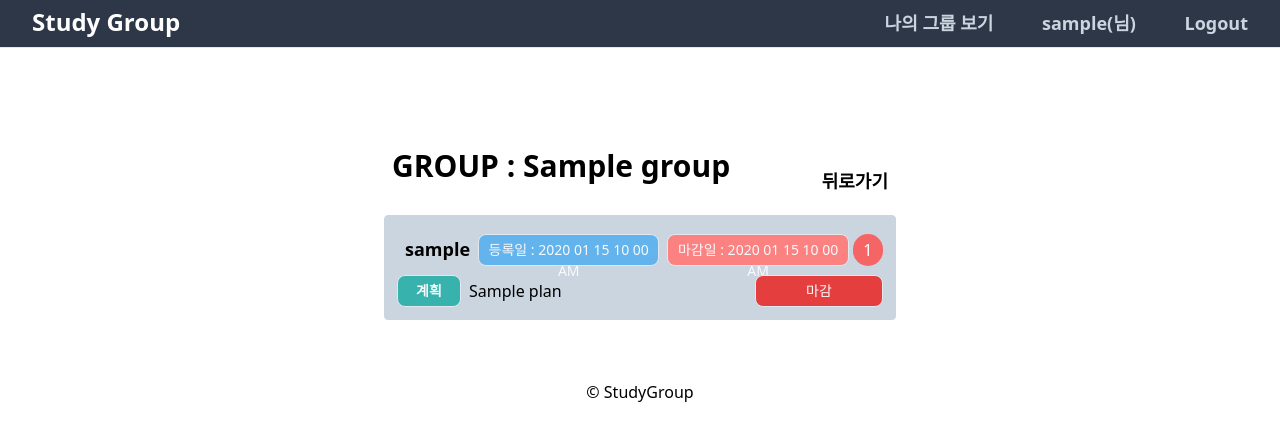
After one commit to shoon2430/studygroup, a Django app: page /plans/?group=1 in a window 1280 px wide. The commit adds this page. Shown: the top 441 px of the page. Run offline with Django 3.2, Linux system fonts and the light colour scheme; a user stored in the database is signed in; tables that the repository leaves empty hold one stand-in row (values such as "Sample post").

Commit message:
add my plan list and feedback list and detail

```diff
--- a/config/urls.py
+++ b/config/urls.py
@@ -21,6 +21,7 @@ from django.conf.urls.static import static
 urlpatterns = [
     path("admin/", admin.site.urls),
     path("", include("core.urls", namespace="core")),
+    path("plans/", include("plans.urls", namespace="plans")),
     path("groups/", include("groups.urls", namespace="groups")),
     path("user/", include("users.urls", namespace="users")),
 ]
--- a/groups/models.py
+++ b/groups/models.py
@@ -77,6 +77,7 @@ class Group(core_model.TimeStampModel):
     def get_all_feedback_count(self):
 
         plans = self.plans.filter(user=self.leader)
+        print(plans)
         feedback_count = 0
         for plan in plans:
             feedback_count += plan.get_feedbacks()
--- a/groups/urls.py
+++ b/groups/urls.py
@@ -4,7 +4,7 @@ from plans import views as plan_views
 
 app_name = "groups"
 
-urlpatterns = [
+urlpatterns_Group = [
     path("create/", group_views.createGroup.as_view(), name="create-group"),
     path("mygroups/", group_views.MyGroupList.as_view(), name="my-groups"),
     path("manages/", group_views.ManageGroupList.as_view(), name="manages"),
@@ -12,6 +12,9 @@ urlpatterns = [
     path("<int:pk>/delete/", group_views.deleteGroup, name="delete-group"),
     path("<int:pk>/update/", group_views.updateGroup.as_view(), name="update-group"),
     path("<int:pk>/join/", group_views.join_or_exit_Group, name="join-group"),
+]
+
+urlpatterns_Plan = [
     path(
         "<int:group_pk>/plan/<int:plan_pk>/",
         plan_views.PlanDetail.as_view(),
@@ -49,3 +52,5 @@ urlpatterns = [
         name="plan-feedback",
     ),
 ]
+
+urlpatterns = urlpatterns_Group + urlpatterns_Plan
--- a/plans/models.py
+++ b/plans/models.py
@@ -13,6 +13,12 @@ class Feedback(core_model.TimeStampModel):
     rating = models.IntegerField(
         default=1, validators=[MinValueValidator(1), MaxValueValidator(5)]
     )
+
+    def star_count(self):
+        return range(0, self.rating)
+
+    def none_star_count(self):
+        return range(0, 5 - self.rating)
 
 
 class PlanFile(core_model.TimeStampModel):
--- a/plans/urls.py
+++ b/plans/urls.py
@@ -1,6 +1,14 @@
 from django.urls import path
-from . import views
+from . import views as plan_views
 
 app_name = "plans"
 
-urlpatterns = []
+urlpatterns = [
+    path("", plan_views.PlanList.as_view(), name="plan-list"),
+    path("feedbacks/", plan_views.FeedbackList.as_view(), name="feedback-list"),
+    path(
+        "feedbacks/<int:pk>",
+        plan_views.FeedbackDetail.as_view(),
+        name="feedback-detail",
+    ),
+]
--- a/plans/views.py
+++ b/plans/views.py
@@ -7,6 +7,7 @@ from django.views.decorators.csrf import csrf_exempt
 from django.shortcuts import render, reverse, redirect, get_object_or_404
 from django.urls import reverse_lazy
 from django.views.generic import (
+    ListView,
     DetailView,
     FormView,
     CreateView,
@@ -15,7 +16,7 @@ from django.views.generic import (
 )
 from django.contrib.auth.mixins import LoginRequiredMixin
 from django.contrib.auth.decorators import login_required
-
+from django.contrib import messages
 
 from .forms import (
     createPlanForm,
@@ -169,5 +170,50 @@ class createFeedback(LoginRequiredMixin, FormView):
         )
 
 
-class FeedbackDetail(LoginRequiredMixin, DeleteView):
+class PlanList(LoginRequiredMixin, ListView):
+    model = plan_models.Plan
+    context_object_name = "plans"
+    paginate_by = "10"
+    paginate_orphans = "5"
+    ordering = ["-created"]
+    template_name = "plans/plan_list.html"
+
+    def get_queryset(self):
+        queryset = super(PlanList, self).get_queryset()
+        group_pk = self.request.GET.get("group")
+        group = group_models.Group.objects.get(pk=group_pk)
+        user = self.request.user
+        queryset = queryset.filter(user=user, group=group)
+        return queryset
+
+    def get_context_data(self, **kwargs):
+        context = super(PlanList, self).get_context_data(**kwargs)
+        group = group_models.Group.objects.get(pk=self.request.GET.get("group"))
+        context["group"] = group
+        return context
+
+
+class FeedbackList(LoginRequiredMixin, ListView):
     model = plan_models.Feedback
+    context_object_name = "feedbacks"
+    paginate_by = "10"
+    paginate_orphans = "5"
+    ordering = ["-plan__created", "-created"]
+    template_name = "feedbacks/feedback_list.html"
+
+    def get_queryset(self):
+        queryset = super(FeedbackList, self).get_queryset()
+        group_pk = self.request.GET.get("group")
+        queryset = queryset.filter(plan__group=group_pk)
+        return queryset
+
+    def get_context_data(self, **kwargs):
+        context = super(FeedbackList, self).get_context_data(**kwargs)
+        group = group_models.Group.objects.get(pk=self.request.GET.get("group"))
+        context["group"] = group
+        return context
+
+
+class FeedbackDetail(LoginRequiredMixin, DetailView):
+    model = plan_models.Feedback
+    template_name = "feedbacks/feedback_detail.html"
--- a/static/css/custom.css
+++ b/static/css/custom.css
@@ -10,6 +10,20 @@
     cursor: pointer;
 }
 
+.sm_starR {
+    background: url('http://miuu227.godohosting.com/images/icon/ico_review.png') no-repeat right 0;
+    background-size: auto 100%;
+    width: 20px;
+    height: 20px;
+    display: inline-block;
+    text-indent: -9999px;
+    cursor: pointer;
+}
+
 .starR.on {
     background-position: 0 0;
 }
+
+.sm_starR.on {
+    background-position: 0 0;
+}
--- a/templates/partials/messages.html
+++ b/templates/partials/messages.html
@@ -1,22 +1,22 @@
 {% if messages %}
 <ul class="absolute top-0 mx-auto left-0 right-0 flex justify-center">
     {% for message in messages %}
-    <div class="w-3/12 z-10">
+    <!-- <div class="w-3/12 z-10">
         <div class="bg-red-500 text-white font-bold rounded-t px-4 py-2">
             Danger
         </div>
         <div class="border border-t-0 border-red-400 rounded-b bg-red-100 px-4 py-3 text-red-700">
             <p>{{ message }}</p>
         </div>
-    </div>
-    <!-- <li class="w-3/12">
+    </div> -->
+    <li class="w-3/12">
         <div
             class="message font-medium bg-gray-700  z-10 rounded-lg text-white py-6 px-6 text-center {% if message.tags %}{{ message.tags }}{% endif %}">
             <div>
                 {{ message }}
             </div>
         </div>
-    </li> -->
+    </li>
     {% endfor %}
 </ul>
 {% endif %}
--- /dev/null
+++ b/templates/plans/plan_list.html
@@ -0,0 +1,139 @@
+{% extends "partials/base.html" %}
+{% load static %}
+
+{% block custom_css %}
+<link rel="stylesheet" href="{% static "css/custom.css" %}">
+{% endblock custom_css %}
+
+{% block page_name %}
+My Plans
+{% endblock page_name %}
+
+
+
+{% block content %}
+
+
+{% if plans %}
+
+<div class="container mx-auto pb-10 lg:w-8/12 md:w-1/2 xl:w-2/4">
+    <div class="grid mx-16 mt-32">
+        <div class="p-2 font-bold max-w-full justify-between items-center flex">
+            <b class="text-3xl">
+                GROUP : {{group.title}}
+            </b>
+            <a href="javascript:history.back()" class="text-lg mt-8 hover:text-indigo-600">
+                뒤로가기
+            </a>
+        </div>
+        {% for plan in plans %}
+        <a href="{%url 'groups:plan-detail' group.pk plan.pk %} ">
+            <div class="plan_{{plan.id}} border
+                {% if plan.check_deadline %}
+                    bg-gray-400
+                {%else%}
+                    bg-gray-100
+                {% endif %}
+
+                rounded mt-3 p-3 border-gray-400
+            ">
+
+                <div class="detial max-w-full flex items-center justify-between">
+                    <div class="p-2 font-bold text-lg">{{plan.user.username}}</div>
+                    <div class="flex">
+
+                        <div
+                            class="border border-gray400 p-1 bg-blue-400 rounded-lg text-gray-100 text-center h-8 text-sm">
+                            등록일 : {{plan.get_created}}
+                        </div>
+                        <div
+                            class="border border-gray400 p-1 bg-red-400 rounded-lg text-gray-100 text-center h-8 text-sm ml-2">
+                            마감일 : {{plan.get_deadline}}
+                        </div>
+
+                        {% if plan.get_feedbacks > 0 %}
+                        <div class="p-1 ml-1 bg-red-500 rounded-full w-8 text-center text-white">
+                            {{plan.get_feedbacks}}
+                        </div>
+                        {% endif %}
+
+                    </div>
+                </div>
+                <div class="confirm max-w-full flex items-center justify-between mt-1">
+                    <div class="flex">
+                        {% if plan.status != 'COMPLETE' %}
+                        <div
+                            class="border border-gray400 p-1 bg-teal-500 rounded-lg text-gray-100 text-center h-8 w-16 text-sm">
+                            <b>계획</b>
+                        </div>
+                        <div class="p-1 ml-1">
+                            {{plan.title_for_plan}}
+                        </div>
+                        {% else %}
+                        <div
+                            class="border border-gray400 p-1 bg-blue-500 rounded-lg text-gray-100 text-center h-8 w-16 text-sm">
+                            <b>결과</b>
+                        </div>
+                        <div class="p-1 ml-1">
+                            {{plan.title_for_result}}
+                        </div>
+                        {% endif %}
+                    </div>
+
+                    {% if plan.check_deadline %}
+                    <div
+                        class="border border-gray400 p-1 rounded-lg text-gray-100 w-32 text-center h-8 text-sm bg-red-600  ">
+                        마감
+                    </div>
+                    {%else%}
+
+                    <div class="border border-gray400 p-1 rounded-lg text-gray-100 w-32 text-center h-8 text-sm
+                        {%if plan.status == 'ENROLLMENT'%}
+                        bg-teal-400
+                        {%elif plan.status == 'CONFIRM'%}
+                        bg-indigo-400
+                        {%elif plan.status == 'COMPLETE'%}
+                        bg-blue-400
+                        {%elif plan.status == 'SUCCESS'%}
+                        bg-green-400
+                        {%endif%}
+                    ">
+                        {{plan.status}}
+                    </div>
+                    {% endif %}
+                </div>
+            </div>
+        </a>
+
+        {% endfor %}
+
+        {% if is_paginated %}
+        <div>
+            <ul class="pagination float-right mt-8">
+                <span>
+                    {% if page_obj.has_previous %}
+                    <li class="w-16 h-8 m-2 float-left"><a href="/?page={{page_obj.previous_page_number}}">Previous</a>
+                    </li>
+                    {% endif %}
+
+                    {% for page in paginator.page_range%}
+                    <li
+                        class="w-4 h-8 m-2 float-left {%if page_obj.number == page %}text-indigo-600 font-bold {%endif%}">
+                        <a href="/?page={{page}}">{{page}}</a></li>
+                    {% endfor %}
+
+                    {% if page_obj.has_next %}
+                    <li class="w-16 h-8 m-2 float-left"><a href="/?page={{page_obj.next_page_number}}">Next</a></li>
+                    {% endif %}
+                </span>
+                {%endif%}
+            </ul>
+        </div>
+    </div>
+</div>
+
+{% else %}
+{% include 'partials/no_list_page.html' with text='해당 그룹에 계획이 존재하지 않습니다.' %}
+{% endif %}
+
+{% endblock content %}
```
Also changed, not shown: templates/feedbacks/feedback_create.html (+6 -7 lines), templates/feedbacks/feedback_detail.html (added, +57 -0 lines), templates/feedbacks/feedback_list.html (added, +82 -0 lines), templates/groups/my_group_manage.html (+3 -4 lines), templates/partials/no_list_page.html (+8 -2 lines).
